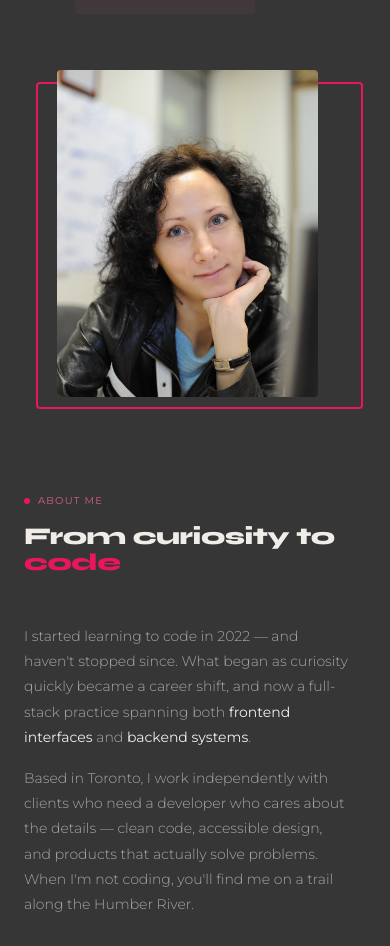
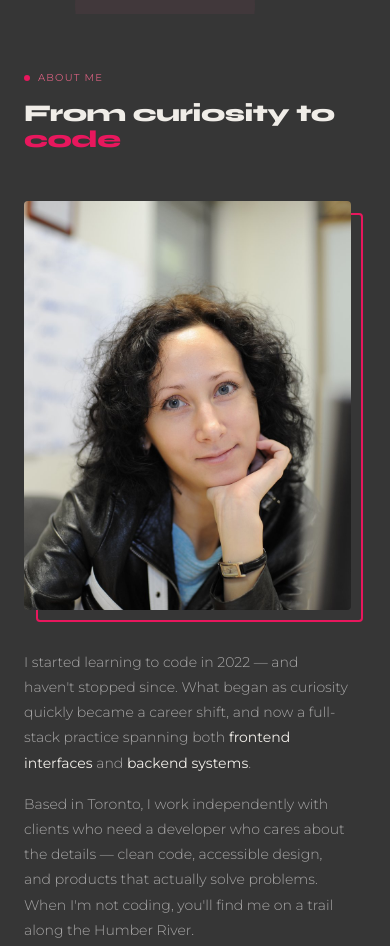
Before and after one commit to OlgaBorodchak/curlycoder, a website built with Vite: page index.html in a window 390 px wide. Shown: the part 640-1586 px from the top of the page. Built offline with nearby package versions, Linux system fonts and the light colour scheme.

Commit message:
fix: restructure about section layout for improved responsiveness and styling

```diff
--- a/index.html
+++ b/index.html
@@ -58,17 +58,20 @@
     </section>
     <section id="about" class="about">
       <div class="container about-grid">
+        <div class="section-header">
+          <div class="section-eyebrow">
+            <span class="section-eyebrow-dot" aria-hidden="true"></span>
+            <span class="section-eyebrow-text">About me</span>
+          </div>
+          <h2 class="section-heading">
+            From curiosity to <span class="accent-text">code</span>
+          </h2>
+        </div>
+        <div class="about-layout">
           <div class="about-photo-wrap">
             <img class="about-photo" src="./src/assets/images/olga-portrait.jpg" alt="Olga Borodchak, full-stack developer">
           </div>
-        <div>
-          <div class="section-eyebrow about-eyebrow">
-            <span class="section-eyebrow-dot" aria-hidden="true"></span>
-            <span class="section-eyebrow-text">About me</span>
-          </div>
-          <h2 class="section-heading about-heading">
-            From curiosity to <span class="accent-text">code</span>
-          </h2>
+          <div class="about-content">
             <p class="about-text">
               I started learning to code in 2022 — and haven't stopped since. What
               began as curiosity quickly became a career shift, and now a full-stack
@@ -93,6 +96,7 @@
               <div class="about-stat">
                 <p class="about-stat-value">Toronto</p>
                 <p class="about-stat-label">Canada</p>
+              </div>
             </div>
           </div>
         </div>
--- a/src/styles/about.css
+++ b/src/styles/about.css
@@ -3,16 +3,19 @@
 }
 
 .about-grid {
+  display: flex;
+  flex-direction: column;
+}
+
+.about-layout {
   display: grid;
-  grid-template-columns: minmax(0, 1fr) minmax(0, 1.4fr);
-  gap: var(--space-12);
+  grid-template-columns: minmax(280px, 420px) 1fr;
+  gap: clamp(2rem, 6vw, 5rem);
   align-items: center;
 }
 
 .about-photo-wrap {
   position: relative;
-
-  margin-inline: auto;
 }
 
 .about-photo-wrap::before {
@@ -70,12 +73,18 @@
 }
 
 @media (max-width: 768px) {
-  .about-grid {
+  .about-layout {
     grid-template-columns: 1fr;
+    gap: var(--space-8);
   }
 
-  .about-photo {
-    width: 80%;
-    margin-inline: auto;
+  .about-photo-wrap {
+    max-width: 340px;
+    width: 100%;
+  }
+
+  .about-stats {
+    justify-content: space-around;
+    gap: var(--space-4);
   }
 }
```
Lines whose indentation alone changed are shown as unchanged.
